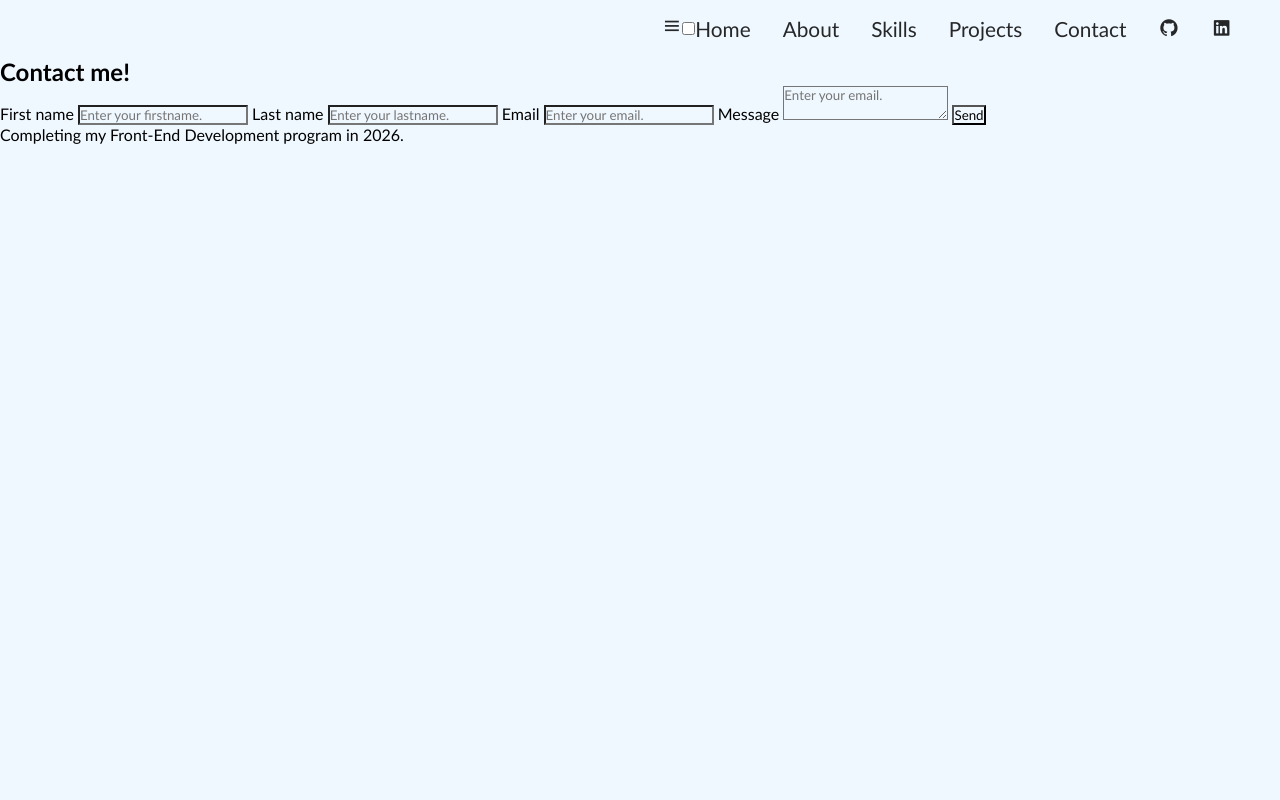
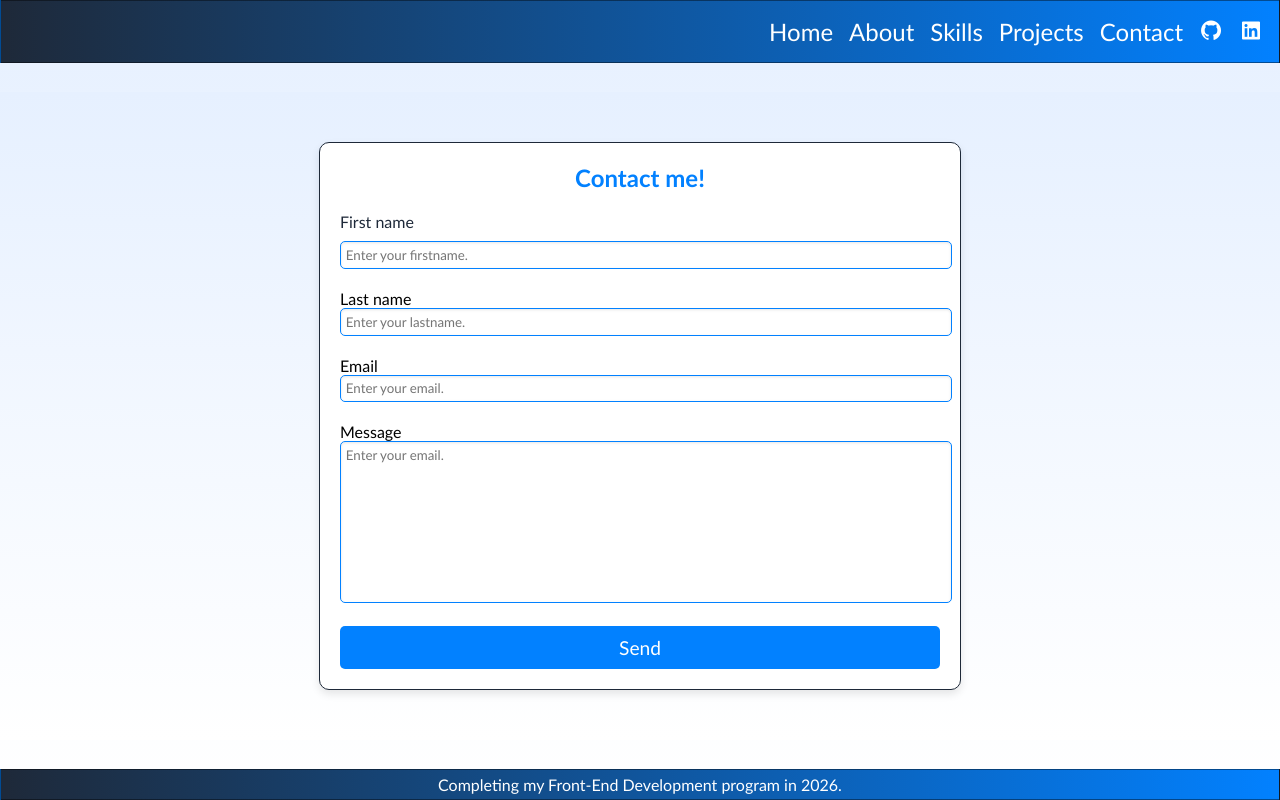
Before and after one commit to Viktorwahlqvist/Viktorwahlqvist.github.io, a plain HTML site: page Contact.html in a window 1280 px wide. Drawn offline with nearby package versions, Linux system fonts and the light colour scheme.

Commit message:
Update style.css

```diff
--- a/style.css
+++ b/style.css
@@ -2,50 +2,231 @@
     font-family: 'Trebuchet MS', 'Lucida Sans Unicode', 'Lucida Grande', 'Lucida Sans', Arial, sans-serif;
     padding: 0;
     margin: 0;
-    background-color: aliceblue;
+
 
 }
+header{
+    position: sticky;
+    top: 0;
+    background: linear-gradient(to right, #1E2939,  #0281ff);
+    border: 1px solid rgba(0, 0, 0, 0.42);
+}
+body{
+    background: linear-gradient(to bottom, #e6f0ff, #ffffff);
+    background-repeat: no-repeat;
+    display: flex;
+    flex-direction: column;
+    justify-content: space-between;
+    min-height: 100vh;
+}
+/* Navbar Mobile first*/
 .navbar-container{
-    padding: 1rem;
     display: flex;
     justify-content: flex-end;
+}
+
+.navbar-container > ul{
+    font-size: 1rem;
+    margin: 0.5rem;
+}
+#menu-toggle {
+    display: none; /* Döljer checkboxen */
+}
+  .menu-label{
+    font-size: 1.5rem;
+}
+  /* Visa dropdown menyn för mobila användare */
+#menu-toggle:checked + ul {
+    display: block;
+    position: absolute;
+    background-color: white;
+    border-radius: 10px;
+    box-shadow: 0 4px 8px rgba(0, 0, 0, 0.1);
+    border: 1px solid #1E2939;
+    margin: 25px 0 0
 
 }
-nav ul{
-    display: flex;
-    list-style: none;
-    flex-wrap: wrap;
-}
-nav ul li{
-    padding: 0rem 2rem 0rem 0rem;
-}
-a:hover, .bx:hover{
-    text-decoration:underline red;
+  nav ul {
+    display: none; /* Döljer menyn*/
+    flex-direction: column;
+    align-content: space-around;
+    position: relative;
 }
 
-a, .bx{
-    font-size: 1.3rem;
-    color: rgba(0, 0, 0, 0.842);
+.navbar-container > ul > li{
+    font-size: 0.5rem;
+    margin: 0.5rem;
+    list-style: none;
+    text-decoration:underline red;
+
+}
+.navbar-container > ul > li a:visited{
+    color: black;
+}
+
+.navbar-container > ul > li a {
+    font-size: 1rem;
     text-decoration: none;
 }
-.About-head{
-    letter-spacing: 3px;
-    padding-top: 5%;
-    padding-bottom: 1%;
+/* Footer */
+footer {
+    background: linear-gradient(to right, #1E2939,  #0281ff);
+    border: 1px solid rgba(0, 0, 0, 0.42);
+    color: white; /* Vit text */
+    text-align: center; /* Centrera texten */
+    padding: 5px; /* Lite padding för att ge avstånd */
+}
+
+/* About page */
+main.row-container{
+    display: flex;
+   flex-direction: column;
+   justify-content: center;
+   align-items: center;
+
+}
+main > section.about-container{
+   display: flex;
+   flex-direction: column;
+   justify-content: center;
+   align-items: center;
+}
+section.about-container >.About-head{
+
+    letter-spacing: 0.3rem;
     font-weight: 100;
     font-size: 2rem;
-    text-align: center;
-    padding-right: 50%;
+}
+section.about-container > .About-para{
+    font-size: 1rem;
+    margin-top: 5%;
+    letter-spacing: 0.1rem;
     text-shadow: 2px 2px 5px rgba(0, 0, 0, 0.3);
 }
-.About-para, .About-pic{
-    letter-spacing: 3px;
+section.about-container > .About-pic{
+    padding-top: 10%;
+    size-adjust: auto;
+}
+article > .p-about-me{
+    margin: 10% 20%;
     text-align: center;
-    padding-right: 50%;
-    text-shadow: 10%;
+    text-shadow: 1px 1px 2.5px rgba(0, 0, 0, 0.3);
+
 }
-.About-pic{
 
-    padding-top: 5%;
-    width: 40%;
+/* skills */
+
+
+
+/* projects */
+
+
+/* contact */
+section.form-container{
+    display: flex;
+    flex-direction: column;
+    justify-content: center;
+    align-items: center;
+    padding: 50px;
+    background: linear-gradient(to bottom, #e6f0ff, #ffffff);
 }
+section.form-container form{
+    width: 100%;
+    max-width: 600px;
+    background-color: #ffffff;
+    padding: 20px;
+    border-radius: 10px;
+    box-shadow: 0 4px 8px rgba(0, 0, 0, 0.1);
+    border: 1px solid #1E2939;
+}
+h2.form-heading{
+    font-size: 1.5rem;
+    color: #0281ff;
+    text-align: center;
+    margin-bottom: 20px;
+}
+label.contact-label {
+    font-size: 1rem;
+    color: #1E2939;
+    display: block;
+    margin-bottom: 10px;
+}
+input[type="text"],
+input[type="email"],
+textarea {
+  width: 100%;
+  padding: 0.8%;
+  margin-bottom: 20px;
+  border: 1px solid #0281ff;
+  border-radius: 5px;
+  box-shadow: inset 0 1px 3px rgba(0, 0, 0, 0.1);
+}
+textarea {
+    height: 150px;
+    resize: none;
+}
+button {
+    width: 100%;
+    padding: 10px;
+    background-color: #0281ff;
+    color: white;
+    border: none;
+    border-radius: 5px;
+    font-size: 1.2rem;
+    cursor: pointer;
+}
+
+  button:hover {
+    background-color: #1E2939;
+}
+
+
+/*Media  */
+@media screen and (min-width:769px) {
+    .menu-label{
+        display: none;
+    }
+    nav.navbar-container ul{
+        display: flex;
+        flex-flow: row wrap;
+        justify-content: flex-end;
+    }
+    .navbar-container > ul > li{
+        text-decoration: none;
+
+    }
+    .navbar-container > ul > li > a,
+    .navbar-container > ul > li > a > .bx{
+    font-size: 1.5rem;
+    color: white;
+}
+    .navbar-container > ul > li a:hover,
+    .navbar-container > ul > li a > .bx:hover{
+
+        text-decoration:underline red;
+    }
+    .navbar-container > ul > li a:visited{
+        color: white;
+    }
+    body > main.row-container{
+        display: flex;
+        flex-direction: row;
+        align-content: center;
+        background-color: #ffffff10;
+        margin: 0 10%;
+        border-radius: 10px;
+        box-shadow: 0 4px 8px rgba(0, 0, 0, 0.1);
+
+
+    }
+    main > section.about-container{
+        display: flex;
+        flex-direction: column;
+        align-items:center;
+
+    }
+    section.about-container, article.About-me{
+        width: 50%;
+        height: auto;
+    }
+}
```
